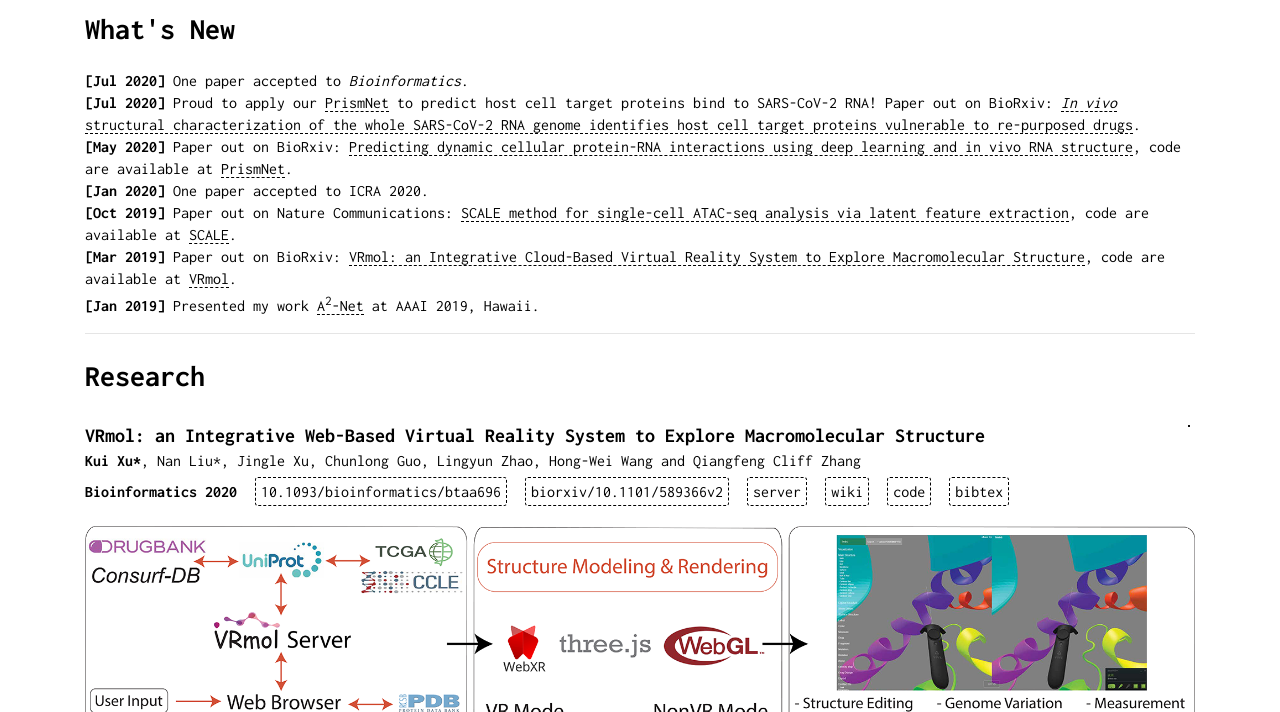
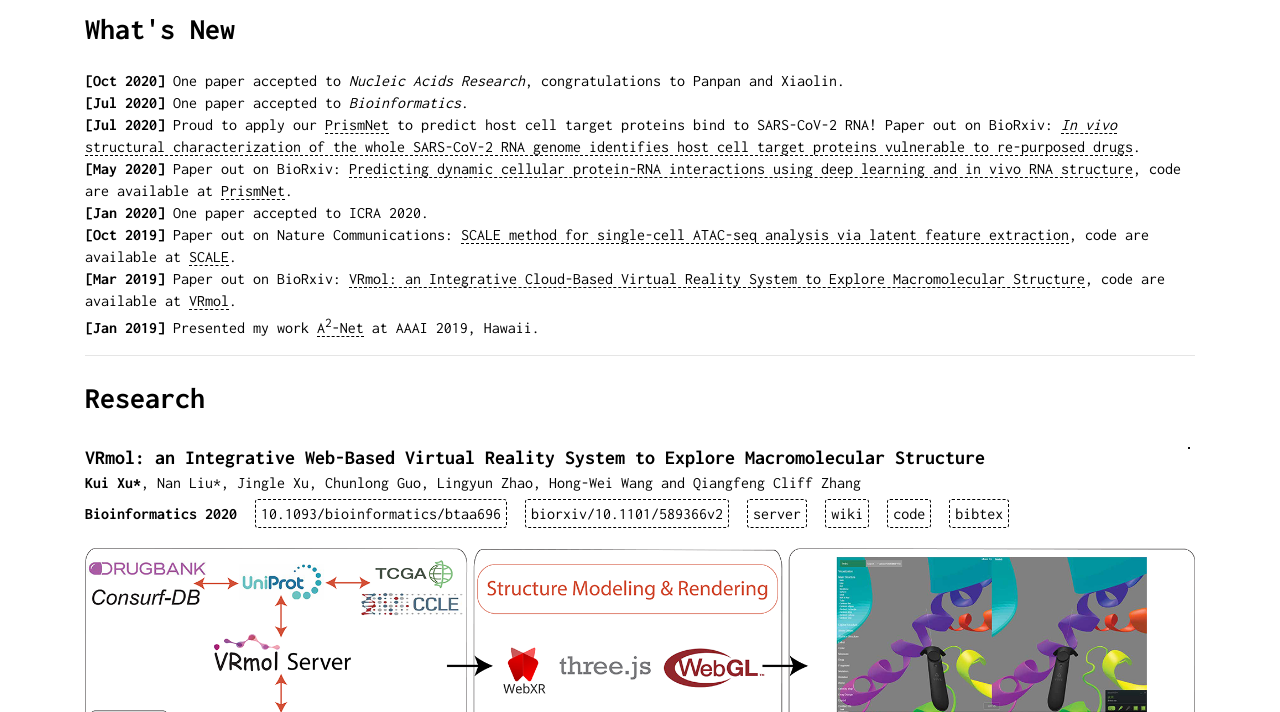
Before and after one commit to kuixu/kuixu.github.io, a Jekyll site: the page index.html, which Jekyll copies as it is, in a window 1280 px wide and 900 px high, scrolled down 350 px, cut to the strip 188-900 px from the top of the window. Built offline with Jekyll 4.4.1, drawn with Linux system fonts in a browser that asks for light colours; comment, search, counter and statistics services are not loaded.

Commit message:
add panpan and xiaolin's NAR news

```diff
--- a/index.html
+++ b/index.html
@@ -184,6 +184,7 @@
 <h2>What's New</h2>
 
 <p>
+<strong>[Oct 2020]</strong> One paper accepted to <i>Nucleic Acids Research</i>, congratulations to Panpan and Xiaolin.<br />
 <strong>[Jul 2020]</strong> One paper accepted to <i>Bioinformatics</i>.<br />
 <strong>[Jul 2020]</strong> Proud to apply our <a href="https://github.com/kuixu/PrismNet">PrismNet</a> to predict host cell target proteins bind to SARS-CoV-2 RNA! Paper out on BioRxiv: <a
   href="https://www.biorxiv.org/content/10.1101/2020.07.07.192732v1"><i>In vivo</i> structural characterization of the whole SARS-CoV-2 RNA genome identifies host cell target proteins vulnerable
```
